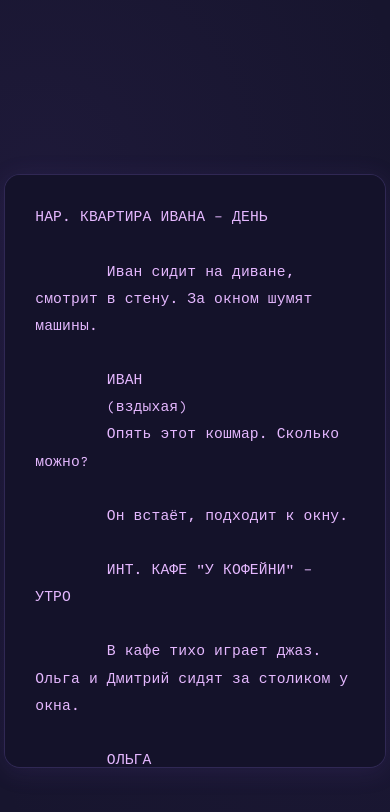
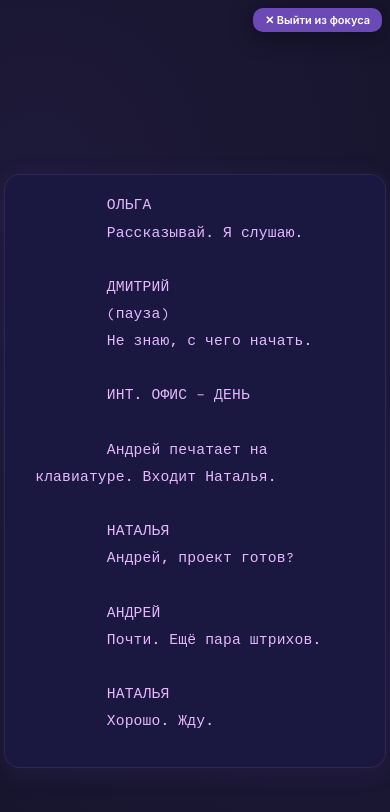
Before and after one commit to Fearrlesz/Storyphilium-CNPHLM-family, a plain HTML site: page index.html in a window 390 px wide. Both pictures are taken after a click on the button "Фокус (Ctrl+F)". Drawn offline with nearby package versions, Linux system fonts and the light colour scheme.

Commit message:
Implement exit focus button in index.html
Added an exit focus button to the interface with styling and functionality.

```diff
--- a/index.html
+++ b/index.html
@@ -494,6 +494,7 @@
             flex-direction: column;
             min-width: 0;
             background: var(--bg-surface);
+            position: relative;
         }
 
         .editor-wrapper textarea {
@@ -524,6 +525,46 @@
             font-weight: 400;
         }
 
+        /* ===== EXIT FOCUS BUTTON (появляется только в фокус-режиме) ===== */
+        .exit-focus-btn {
+            position: fixed;
+            top: 20px;
+            right: 20px;
+            z-index: 9999;
+            background: var(--accent);
+            color: #fff;
+            border: none;
+            border-radius: var(--radius-sm);
+            padding: 10px 20px;
+            font-family: var(--font);
+            font-size: 14px;
+            font-weight: 600;
+            cursor: pointer;
+            box-shadow: 0 4px 24px rgba(0, 0, 0, 0.4);
+            transition: all 0.3s ease;
+            opacity: 0;
+            pointer-events: none;
+            transform: translateY(-10px);
+            display: flex;
+            align-items: center;
+            gap: 8px;
+        }
+        .exit-focus-btn:hover {
+            background: var(--accent-hover);
+            transform: translateY(-2px) scale(1.02);
+            box-shadow: 0 6px 32px rgba(0, 0, 0, 0.5);
+        }
+        .exit-focus-btn.visible {
+            opacity: 1;
+            pointer-events: all;
+            transform: translateY(0);
+        }
+        .exit-focus-btn .shortcut {
+            font-size: 11px;
+            opacity: 0.7;
+            font-weight: 400;
+        }
+
         /* ===== SIDEBAR ===== */
         .sidebar {
             width: var(--sidebar-width);
@@ -783,7 +824,8 @@
             .app-footer,
             .editor-toolbar,
             .find-replace-bar,
-            .sidebar {
+            .sidebar,
+            .exit-focus-btn {
                 display: none !important;
             }
             .main-area {
@@ -851,6 +893,12 @@
             :root {
                 --sidebar-width: 230px;
             }
+            .exit-focus-btn {
+                top: 16px;
+                right: 16px;
+                padding: 8px 16px;
+                font-size: 13px;
+            }
         }
 
         @media (max-width: 768px) {
@@ -938,6 +986,12 @@
             .sidebar.closed {
                 width: 0;
             }
+            .exit-focus-btn {
+                top: 12px;
+                right: 12px;
+                padding: 6px 14px;
+                font-size: 12px;
+            }
         }
 
         @media (max-width: 480px) {
@@ -1005,10 +1059,25 @@
             .sidebar.closed {
                 width: 0;
             }
+            .exit-focus-btn {
+                top: 8px;
+                right: 8px;
+                padding: 5px 12px;
+                font-size: 11px;
+            }
+            .exit-focus-btn .shortcut {
+                display: none;
+            }
         }
     </style>
 </head>
 <body>
+
+    <!-- КНОПКА ВЫХОДА ИЗ ФОКУС-РЕЖИМА -->
+    <button class="exit-focus-btn" id="exitFocusBtn">
+        ✕ Выйти из фокуса
+        <span class="shortcut">Ctrl+F</span>
+    </button>
 
     <!-- HEADER -->
     <header class="app-header">
@@ -1174,6 +1243,7 @@
             const clearBtn = document.getElementById('clearBtn');
             const themeSelect = document.getElementById('themeSelect');
             const focusToggle = document.getElementById('focusToggle');
+            const exitFocusBtn = document.getElementById('exitFocusBtn');
             const findToggle = document.getElementById('findToggle');
             const findReplaceBar = document.getElementById('findReplaceBar');
             const findInput = document.getElementById('findInput');
@@ -1324,11 +1394,14 @@
                 isFocus = focus;
                 document.body.classList.toggle('focus-mode', focus);
                 focusToggle.textContent = focus ? '◉' : '◎';
+                exitFocusBtn.classList.toggle('visible', focus);
                 localStorage.setItem(FOCUS_KEY, focus ? 'true' : 'false');
                 if (focus) closeSidebar();
+                if (focus) textarea.focus();
             }
             applyFocus(isFocus);
             focusToggle.addEventListener('click', () => applyFocus(!isFocus));
+            exitFocusBtn.addEventListener('click', () => applyFocus(false));
 
             // ===== SIDEBAR =====
             function toggleSidebar() {
@@ -2283,6 +2356,7 @@
             console.log('☕ Темы: Космос, Эспрессо, Neural White, Изумруд, Neural Blue');
             console.log('🎨 Улучшенный HTML-экспорт с красивой вёрсткой и исправленными диалогами!');
             console.log('⌨️  Ctrl+1..7 — вставка элементов');
+            console.log('🔲 Кнопка выхода из фокус-режима появляется в правом верхнем углу');
 
         })();
     </script>
```
